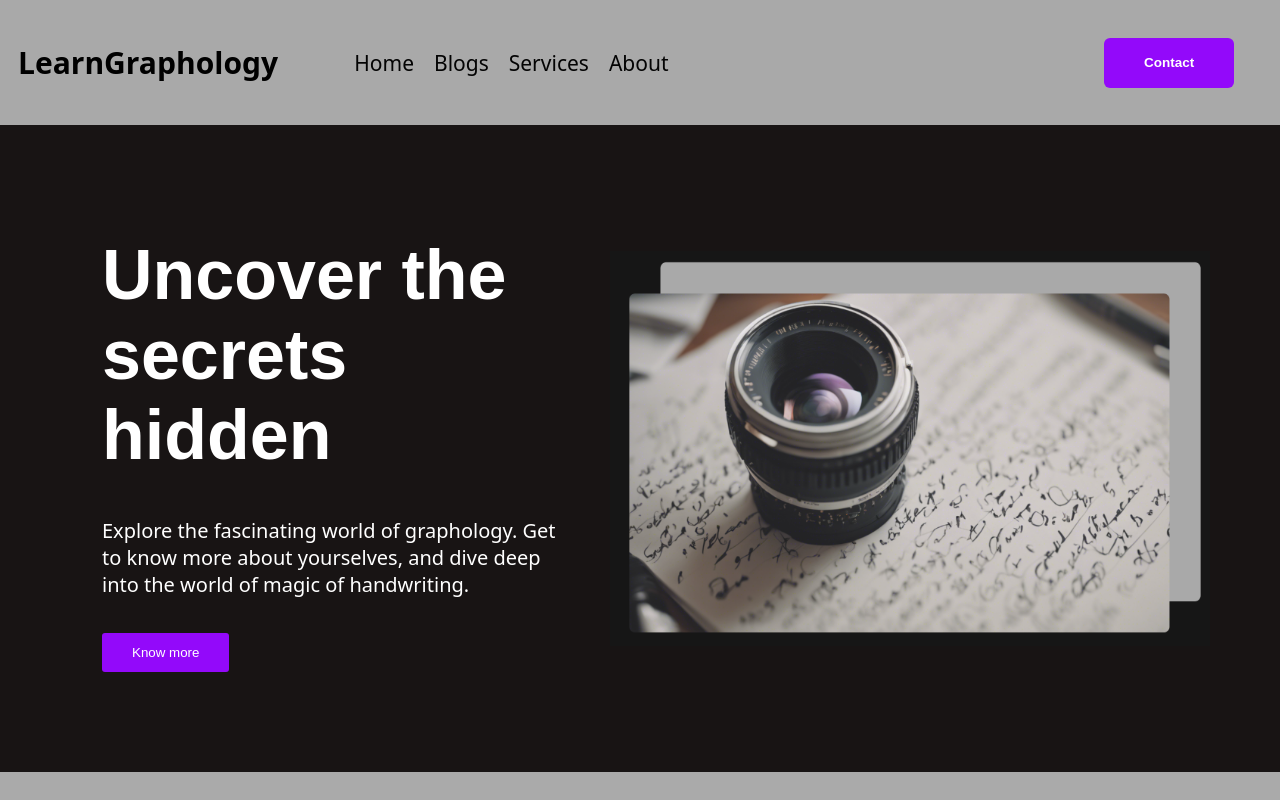
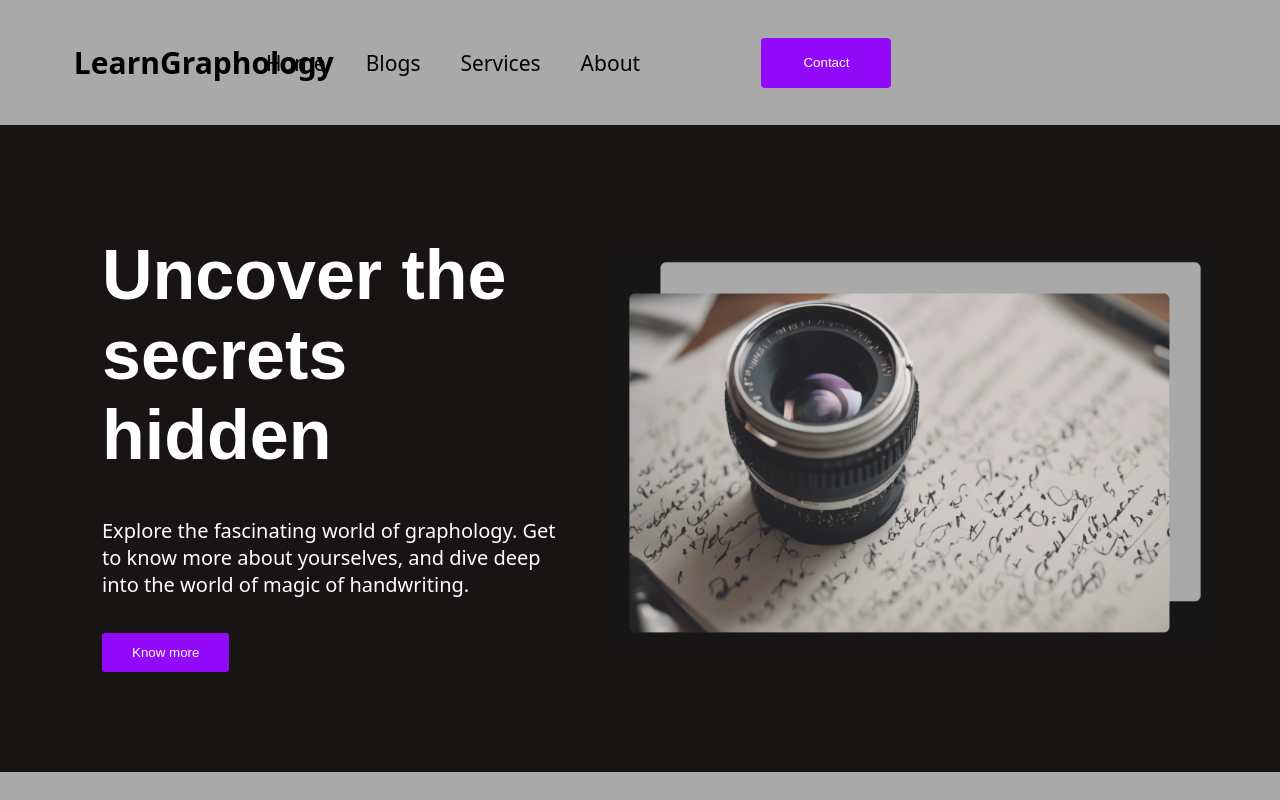
Before and after one commit to ManasKhudale/graphology-website-2, a Next.js app: page / in a window 1280 px wide. Shown: the top 800 px of the page. Built offline with nearby package versions, Linux system fonts and the light colour scheme.

Commit message:
Added Dropdown for services

```diff
--- a/app/NavbarLight.js
+++ b/app/NavbarLight.js
@@ -14,13 +14,22 @@ const NavbarLight = () => {
         <Link href="/contactpagefolder"><button className='navbar-light-contact'>Contact</button> </Link>
         </div>
         <div className='navbar-all-comps'>
-        <Link href='/' className='navbar-light-comps' style={{color: 'rgba(3,3,3,255)', textDecoration: 'none'}}><div > Home </div></Link>
+        <Link href='/' className='navbar-light-comps' style={{color: 'rgba(3,3,3,255)', textDecoration: 'none',marginLeft:'20px'}} ><div onMouseEnter={e => e.target.style.color = 'purple'}
+  onMouseLeave={e => e.target.style.color = 'rgba(3,3,3,255)'}> Home </div></Link>
 
-        <div className='navbar-light-comps'> <Link href='/blogspagefolder' style={{color: 'rgba(3,3,3,255)', textDecoration: 'none'}}>Blogs </Link> </div>
+        <div className='navbar-light-comps'> <Link href='/blogspagefolder' style={{color: 'rgba(3,3,3,255)', textDecoration: 'none',marginLeft:'20px'}}  onMouseEnter={e => e.target.style.color = 'purple'}
+  onMouseLeave={e => e.target.style.color = 'rgba(3,3,3,255)'}>Blogs </Link> </div>
         <div className='dropdown'>
-        <Link href='/servicespagefolder' className='navbar-light-comps' style={{color: 'rgba(3,3,3,255)', textDecoration: 'none'}}><div > Services </div></Link>
+        <Link href='/servicespagefolder' className='navbar-light-comps' style={{color: 'rgba(3,3,3,255)', textDecoration: 'none',marginLeft:'20px'}} ><div onMouseEnter={e => e.target.style.color = 'purple'}
+  onMouseLeave={e => e.target.style.color = 'rgba(3,3,3,255)'} > Services </div></Link>
+      <div className='dropdown-content'>
+        <Link href='/servicespagefolder/#service-1' style={{color: 'rgba(3,3,3,255)', textDecoration: 'none'}}><div>Handwriting Analysis</div></Link>
+        <Link href='/servicespagefolder/#service-2' style={{color: 'rgba(3,3,3,255)', textDecoration: 'none'}}><div>Handwriting Correction Counselling</div></Link>
+        <Link href='/servicespagefolder/#service-3' style={{color: 'rgba(3,3,3,255)', textDecoration: 'none'}}><div>Learn and earn with Graphology</div></Link>
         </div>
-        <Link href="/aboutpagefolder"><div className='navbar-light-comps'  style={{color: 'rgba(3,3,3,255)', textDecoration: 'none'}}> About</div></Link>
+        </div>
+        <Link href="/aboutpagefolder"><div className='navbar-light-comps'  style={{color: 'rgba(3,3,3,255)', textDecoration: 'none',marginLeft:'20px'}}  onMouseEnter={e => e.target.style.color = 'purple'}
+  onMouseLeave={e => e.target.style.color = 'rgba(3,3,3,255)'}> About</div></Link>
         </div>
         </div>
     </>
--- a/app/aboutpagefolder/page.js
+++ b/app/aboutpagefolder/page.js
@@ -1,3 +1,4 @@
+"use client";
 import React from 'react'
 import NavbarDark from '../NavbarDark'
 import Image from 'next/image'
--- a/app/blog1/page.js
+++ b/app/blog1/page.js
@@ -1,3 +1,4 @@
+"use client";
 import React from 'react'
 import NavbarLight from '../NavbarLight'
 import '../main.css'
--- a/app/blog2/page.js
+++ b/app/blog2/page.js
@@ -1,3 +1,4 @@
+"use client";
 import React from 'react'
 import NavbarLight from '../NavbarLight'
 import '../main.css'
--- a/app/blog3/page.js
+++ b/app/blog3/page.js
@@ -1,3 +1,4 @@
+"use client";
 import React from 'react'
 import NavbarLight from '../NavbarLight'
 import '../main.css'
--- a/app/blog4/page.js
+++ b/app/blog4/page.js
@@ -1,3 +1,4 @@
+"use client";
 import React from 'react'
 import NavbarLight from '../NavbarLight'
 import '../main.css'
--- a/app/blog5/page.js
+++ b/app/blog5/page.js
@@ -1,3 +1,4 @@
+"use client";
 import React from 'react'
 import NavbarLight from '../NavbarLight'
 import '../main.css'
--- a/app/blog6/page.js
+++ b/app/blog6/page.js
@@ -1,3 +1,4 @@
+"use client";
 import React from 'react'
 import NavbarLight from '../NavbarLight'
 import '../main.css'
--- a/app/blogspagefolder/page.js
+++ b/app/blogspagefolder/page.js
@@ -1,3 +1,4 @@
+"use client";
 import React from 'react'
 import NavbarLight from '../NavbarLight'
 import '../main.css'
--- a/app/main.css
+++ b/app/main.css
@@ -23,7 +23,7 @@ body{
     border-radius: 4px;
     padding: 10px 12px;
     position: relative;
-    left: 90%;
+    left: 105%;
 }
 
 .navbar-light-heading{
@@ -31,6 +31,7 @@ body{
     font-weight: bold;
     padding: 4px;
     flex:2;
+    font-size: 17px;
     position: relative;
     right: 50%;
     padding-left: 10px;
@@ -42,7 +43,11 @@ body{
 .navbar-light-comps{
     /* color:white; */
     padding: 10px;
+    transition: 0.2s ease-in;
+    z-index:100;
 }
+
+
 
 .navbar-first-sec{
     display: flex;
@@ -554,6 +559,36 @@ body{
     padding-left: 30px;
 }
 
+.dropdown{
+    position: relative;
+    /* margin-left: 30px; */
+    /* margin-top: 20px; */
+    /* display: inline-block; */
+}
+
+.dropdown-content{
+    font-family: system-ui, -apple-system, BlinkMacSystemFont, 'Segoe UI', Roboto, Oxygen, Ubuntu, Cantarell, 'Open Sans', 'Helvetica Neue', sans-serif;
+    display: none;
+    position: absolute;
+    background-color: #f9f9f9;
+    min-width: 200px;
+    box-shadow: 0px 8px 16px 0px rgba(0,0,0,0.2);
+    z-index: 1;
+    display: hidden;
+    flex-direction: column;
+}
+
+
+.dropdown-content a {
+    color: black;
+    padding: 12px 16px;
+    text-decoration: none;
+    /* display: block; */
+    display: hidden;
+    flex-direction: column;
+  }
+
+
 @media (min-width: 1024px) {
     .landing-content{
         display: flex;
@@ -893,6 +928,14 @@ body{
         border-radius: 6px;
         font-size: 13.5px;
         font-weight: bold;
+        cursor: pointer;
+        transition: 0.2s;
+    }
+
+
+
+    .navbar-light-contact:hover{
+        background-color:rgba(160, 47, 247, 0.995)
     }
 
     .navbar-all-comps{
@@ -913,6 +956,53 @@ body{
         font-size: 21px;
         flex: 1 1 1;
     }
+
+    .navbar-light-comps:hover{
+        color: purple;
+    }
+
+    .dropdown{
+        position: relative;
+        /* margin-left: 30px; */
+        /* margin-top: 20px; */
+        /* display: inline-block; */
+    }
+
+    .dropdown-content{
+        font-family: system-ui, -apple-system, BlinkMacSystemFont, 'Segoe UI', Roboto, Oxygen, Ubuntu, Cantarell, 'Open Sans', 'Helvetica Neue', sans-serif;
+        display: none;
+        position: absolute;
+        background-color: #f9f9f9;
+        min-width: 200px;
+        box-shadow: 0px 8px 16px 0px rgba(0,0,0,0.2);
+        font-size: 17px;
+        z-index: 1;
+        flex-direction: row;
+        flex-wrap: nowrap; /* Ensure items stay in one row */
+  white-space: nowrap; /* Prevent wrapping of text if necessary */
+  padding: 0; /* Remove default padding if needed */
+    }
+
+    .dropdown-content a {
+        color: black;
+        padding: 12px 16px;
+        text-decoration: none;
+        display: block;
+        display: flex;
+    flex-direction: column;
+      }
+
+      .dropdown-content a:hover {background-color: #ddd;
+        display: flex;
+        flex-direction: column;}
+
+      .dropdown:hover .dropdown-content {display: flex;
+        flex-direction: column;}
+
+        .dropdown-content:active {
+            display: hidden;
+          }
+
 
     .service-1{
         background-color: rgba(22,22,22,255);
@@ -1024,6 +1114,11 @@ body{
         font-size: 13.5px;
         color: white;
         font-weight: bold;
+        cursor: pointer;
+    }
+
+    .navbar-light-contact:hover{
+        background-color:rgba(160, 47, 247, 0.995);
     }
 
     .navbar-all-comps{
--- a/app/servicespagefolder/page.js
+++ b/app/servicespagefolder/page.js
@@ -1,4 +1,4 @@
-// "use client";
+"use client";
 import React from 'react'
 import Image from 'next/image'
 import Link from 'next/link'
```
